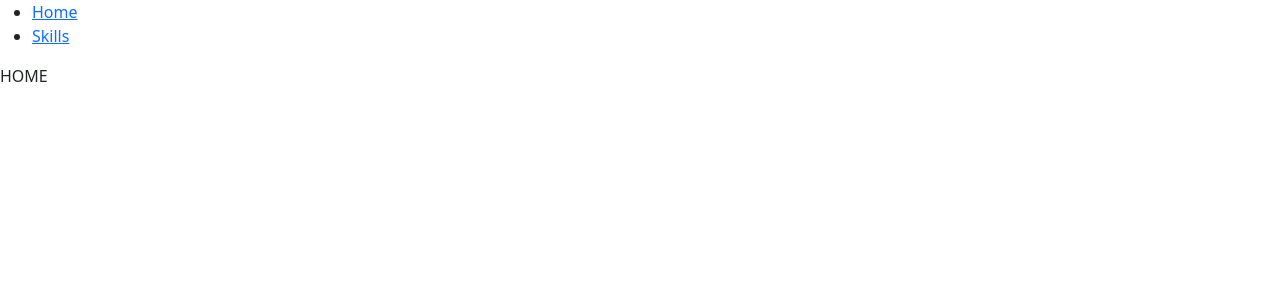
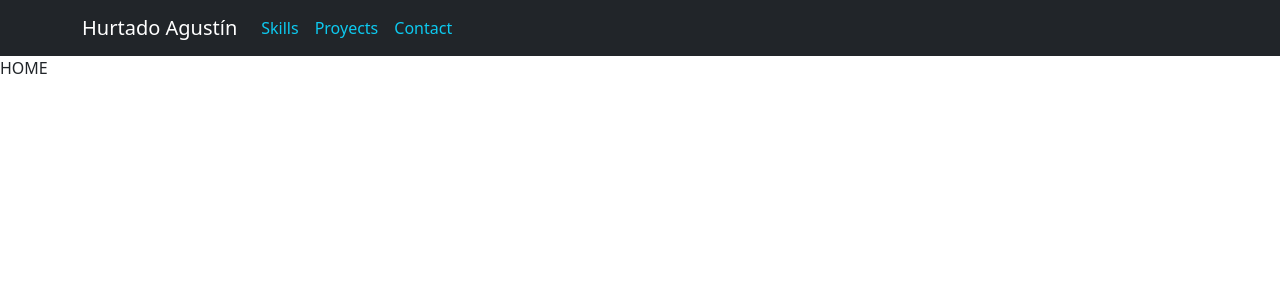
Before and after one commit to HurtadoAgustin/HurtadoAgustin, a React (Create React App) app: page / in a window 1280 px wide. Shown: the top 300 px of the page. Built offline with nearby package versions, Linux system fonts and the light colour scheme.

Commit message:
Completed Navbar

```diff
--- a/src/components/NavBar.tsx
+++ b/src/components/NavBar.tsx
@@ -1,14 +1,37 @@
 import React from "react";
+import Navbar from "react-bootstrap/Navbar";
+import Nav from "react-bootstrap/Nav";
+import Container from "react-bootstrap/Container";
 import { Link } from "react-router-dom";
 
 function NavBar() {
+  const navLinks = ["skills", "proyects", "contact"];
+
   return (
-    <nav>
-      <ul>
-        <li><Link to="/">Home</Link></li>
-        <li><Link to="/skills">Skills</Link></li>
-      </ul>
-    </nav>
+    <Navbar
+      sticky="top"
+      expand="lg"
+      bg="dark"
+      variant="dark"
+    >
+      <Container>
+        <Link to="/" className="text-decoration-none">
+          <Navbar.Brand>Hurtado Agustín</Navbar.Brand>
+        </Link>
+        <Navbar.Toggle aria-controls="responsive-navbar-nav" />
+        <Navbar.Collapse id="responsive-navbar-nav" className="justify-content-end">
+          <Nav className="me-auto d-flex flex-row">
+            {
+              navLinks.map(link => (
+                <Link to={`/${link}`} className="link-info text-decoration-none p-2">
+                  {link[0].toUpperCase() + link.substring(1)}
+                </Link>
+              ))
+            }
+          </Nav>
+        </Navbar.Collapse>
+      </Container>
+    </Navbar>
   )
 };
 
```
Also changed, not shown: src/App.css (deleted, +0 -38 lines).
